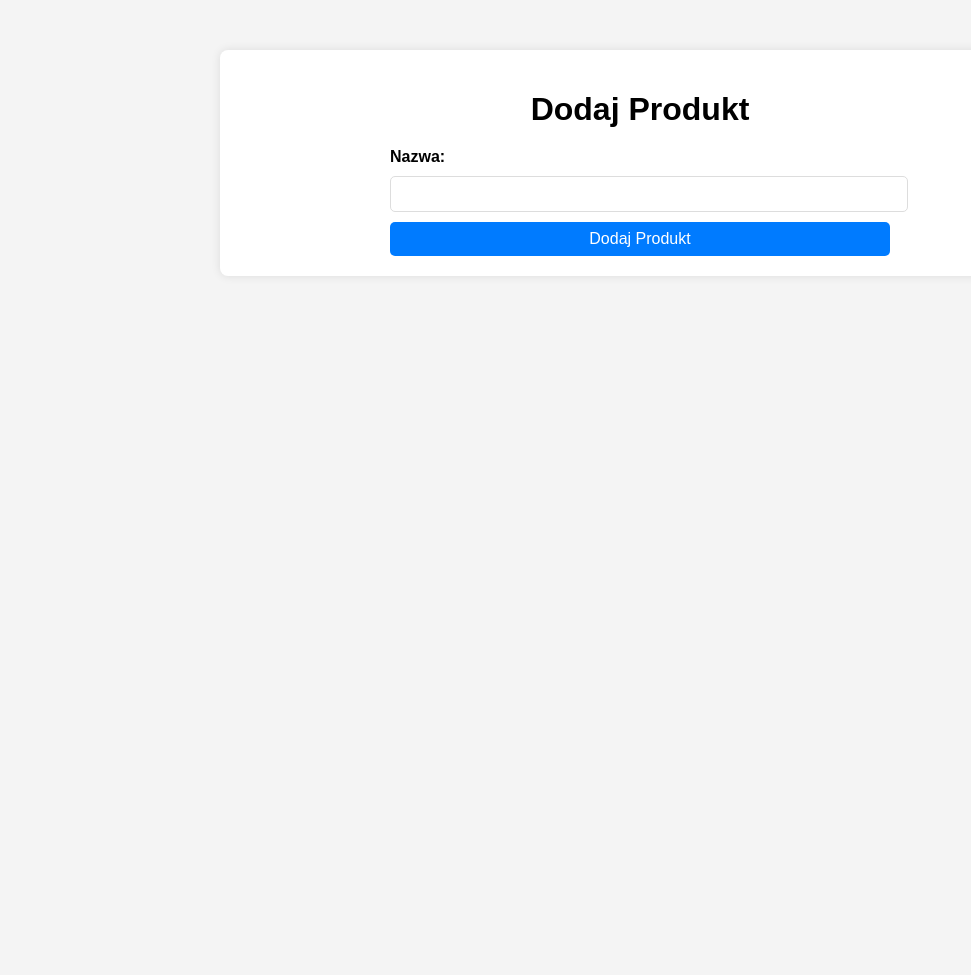
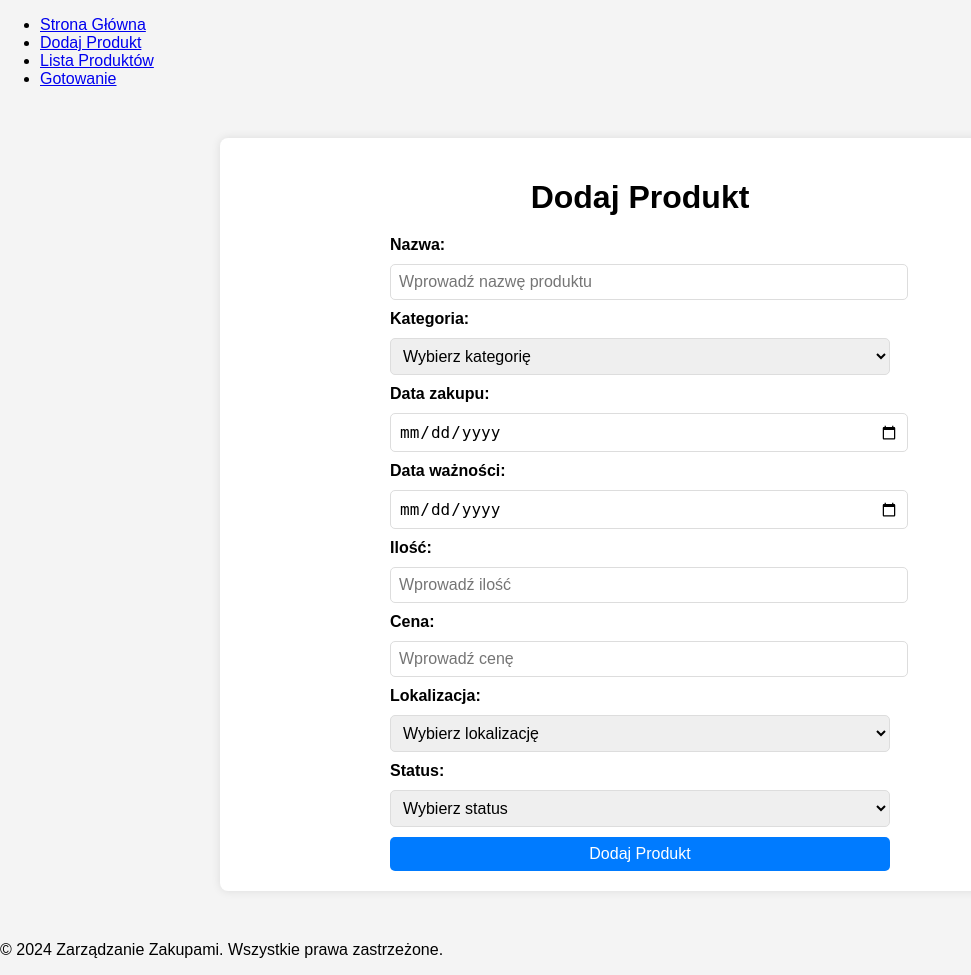
Before and after one commit to codemarcinu/shopping_management, a Flask app: page /dodaj in a window 1280 px wide. Shown: the whole page, without its empty margins (0-971 px from the left). Before the commit the page ends 256 px from the top, so only its background shows below. Run offline with Flask 3, Linux system fonts and the light colour scheme.

Commit message:
Update add_product.html

```diff
--- a/templates/add_product.html
+++ b/templates/add_product.html
@@ -1,19 +1,51 @@
-<!DOCTYPE html>
-<html lang="pl">
-<head>
-    <meta charset="UTF-8">
-    <title>Dodaj Produkt</title>
-    <link rel="stylesheet" type="text/css" href="/static/css/style.css">
-</head>
-<body>
+{% extends "base.html" %}
+
+{% block title %}Dodaj Produkt{% endblock %}
+
+{% block content %}
 <div class="container">
     <h1>Dodaj Produkt</h1>
     <form method="POST" class="form-container">
         <label for="nazwa">Nazwa:</label>
-            <input type="text" id="nazwa" name="nazwa" required>
-            <!-- Reszta formularza -->
+        <input type="text" id="nazwa" name="nazwa" placeholder="Wprowadź nazwę produktu" required>
+
+        <label for="kategoria">Kategoria:</label>
+        <select id="kategoria" name="kategoria" required>
+            <option value="" disabled selected>Wybierz kategorię</option>
+            {% for kategoria in kategorie %}
+            <option value="{{ kategoria }}">{{ kategoria }}</option>
+            {% endfor %}
+        </select>
+
+        <label for="data_zakupu">Data zakupu:</label>
+        <input type="date" id="data_zakupu" name="data_zakupu" required>
+
+        <label for="data_waznosci">Data ważności:</label>
+        <input type="date" id="data_waznosci" name="data_waznosci">
+
+        <label for="ilosc">Ilość:</label>
+        <input type="number" id="ilosc" name="ilosc" min="1" placeholder="Wprowadź ilość" required>
+
+        <label for="cena">Cena:</label>
+        <input type="number" id="cena" name="cena" step="0.01" placeholder="Wprowadź cenę" required>
+
+        <label for="lokalizacja">Lokalizacja:</label>
+        <select id="lokalizacja" name="lokalizacja" required>
+            <option value="" disabled selected>Wybierz lokalizację</option>
+            {% for lokalizacja in lokalizacje %}
+            <option value="{{ lokalizacja }}">{{ lokalizacja }}</option>
+            {% endfor %}
+        </select>
+
+        <label for="status">Status:</label>
+        <select id="status" name="status" required>
+            <option value="" disabled selected>Wybierz status</option>
+            {% for status in statusy %}
+            <option value="{{ status }}">{{ status }}</option>
+            {% endfor %}
+        </select>
+
         <button type="submit" class="button">Dodaj Produkt</button>
     </form>
 </div>
-</body>
-</html>
+{% endblock %}
```
Lines whose indentation alone changed are shown as unchanged.
